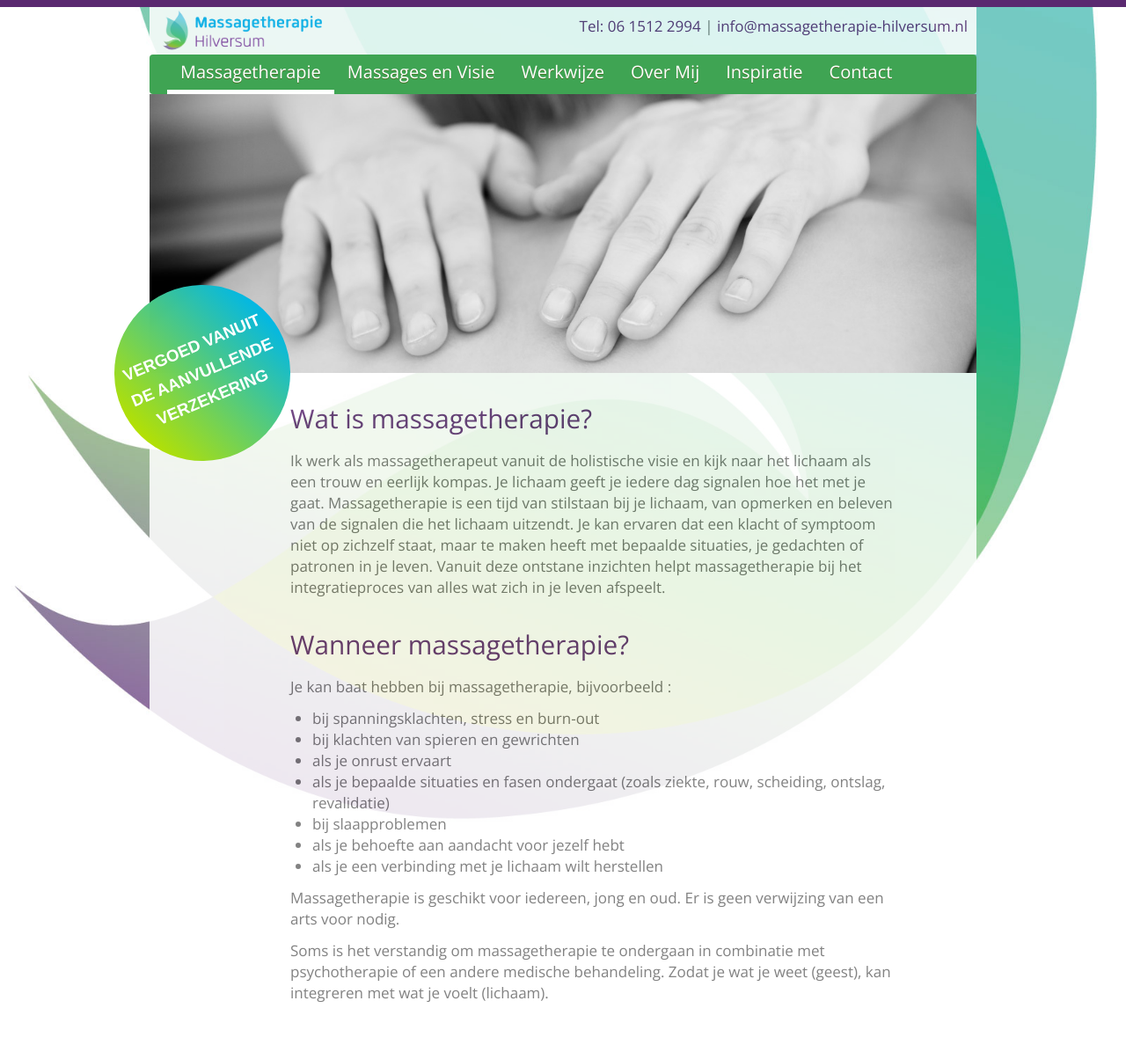
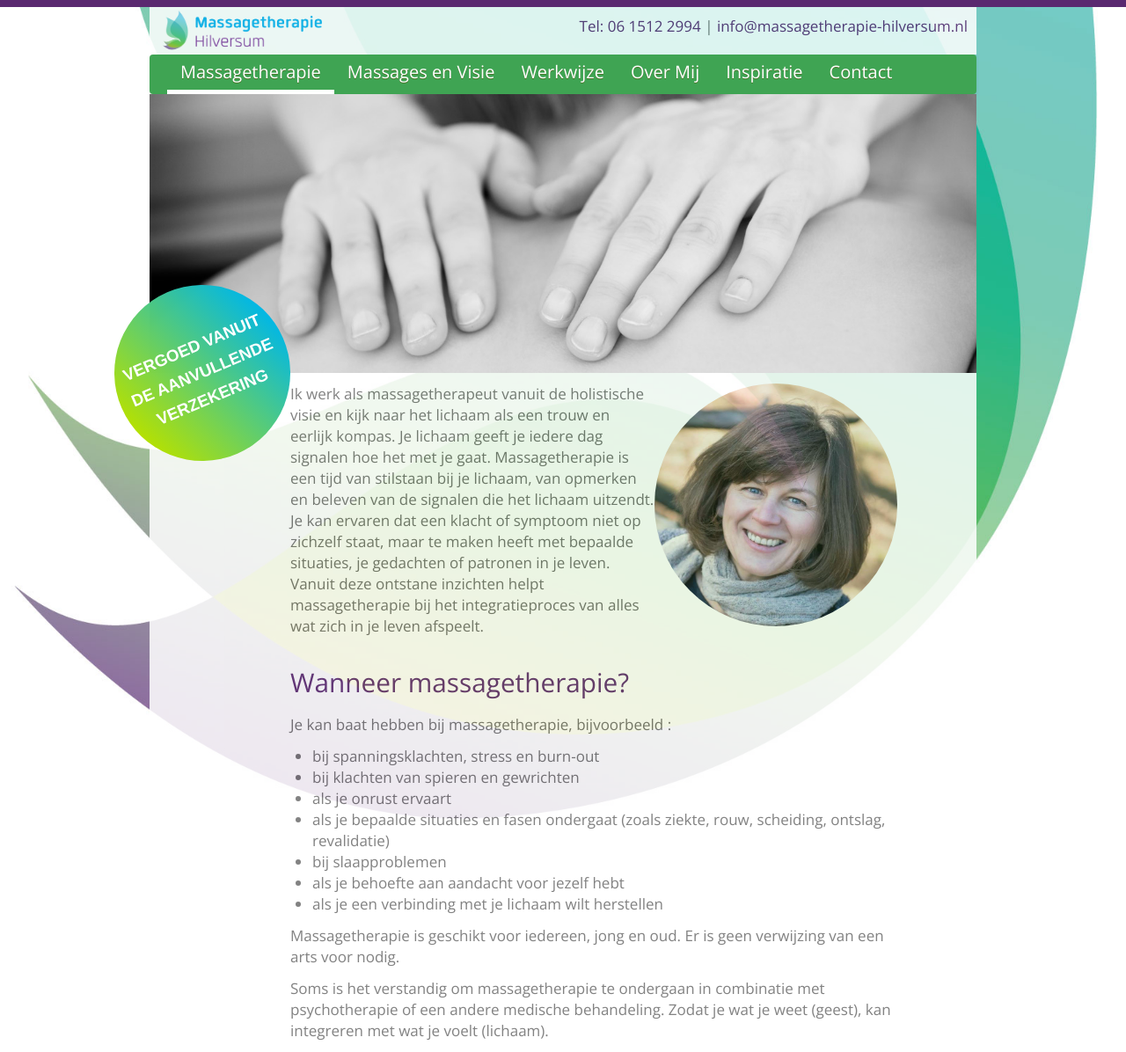
Before and after one commit to pwagland/pwagland.github.io, a Jekyll site: the page built from index.html, in a window 1280 px wide. Shown: the whole page at 88% size. Built offline with Jekyll 4.4.1, drawn with Linux system fonts in a browser that asks for light colours; nearby versions of some CDN libraries; before the commit the page ends 1153 px from its top, so only the background shows below that.

Commit message:
Update home page

```diff
--- a/index.html
+++ b/index.html
@@ -33,7 +33,8 @@ navorder: 2
       <div class="row">
         <div class="span12">
           <div class="indentedText">
-            <h1>Wat is massagetherapie?</h1>
+            <p/>
+            <img style="float:right;" class="img-circle img-responsive" width="40%" src="img/ela_face.jpg" alt="">
             <p>Ik werk als massagetherapeut vanuit de holistische visie en kijk naar het lichaam als een trouw en eerlijk kompas. Je lichaam geeft je iedere dag signalen hoe het met je gaat. Massagetherapie is een tijd van stilstaan bij je lichaam, van opmerken en beleven van de signalen die het lichaam uitzendt. Je kan ervaren dat een klacht of symptoom niet op zichzelf staat, maar te maken heeft met bepaalde situaties, je gedachten of patronen in je leven. Vanuit deze ontstane inzichten helpt massagetherapie bij het integratieproces van alles wat zich in je leven afspeelt.</p>
 
             <h1>Wanneer massagetherapie?</h1>
```
Also changed, not shown: img/ela_face.jpg (added).
